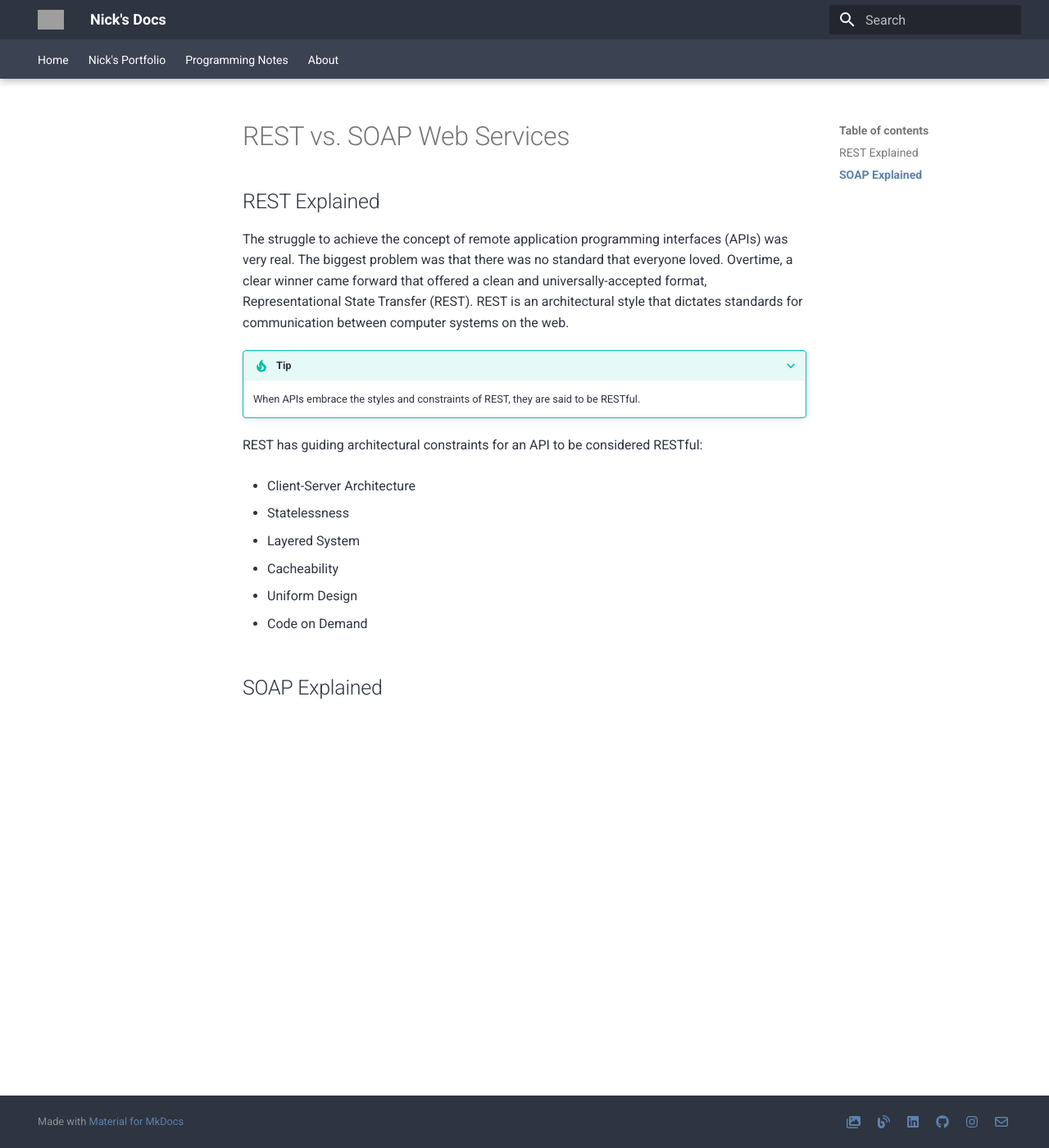
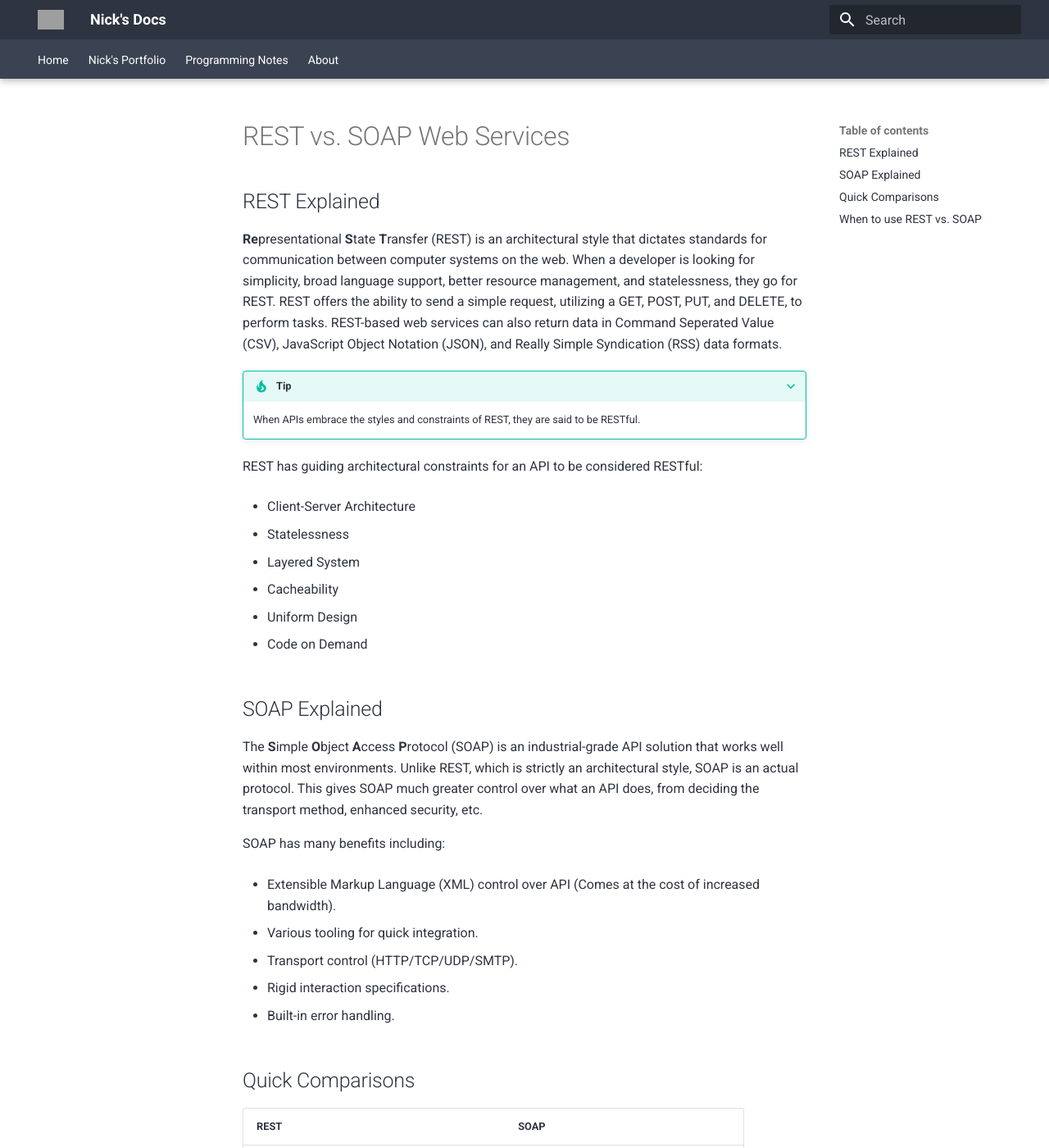
Before and after one commit to tpbnick/docs, an MkDocs documentation site: the page built from docs/rest-soap.md, in a window 1280 px wide and 1400 px high. Shown: the whole window at 82% size. Built offline with MkDocs 1.6.1 and Material for MkDocs 9.7.7, drawn with Linux system fonts in a browser that asks for light colours; some of the changed text lies outside the part shown; grey boxes are pictures that could not be loaded.

Commit message:
Commit 3/25
REST-SOAP updates.

```diff
--- a/docs/rest-soap.md
+++ b/docs/rest-soap.md
@@ -2,7 +2,7 @@
 
 ## REST Explained
 
-The struggle to achieve the concept of remote application programming interfaces (APIs) was very real.  The biggest problem was that there was no standard that everyone loved.  Overtime, a clear winner came forward that offered a clean and universally-accepted format, Representational State Transfer (REST).  REST is an architectural style that dictates standards for communication between computer systems on the web.
+**Re**presentational **S**tate **T**ransfer (REST) is an architectural style that dictates standards for communication between computer systems on the web.  When a developer is looking for simplicity, broad language support, better resource management, and statelessness, they go for REST.  REST offers the ability to send a simple request, utilizing a GET, POST, PUT, and DELETE, to perform tasks.  REST-based web services can also return data in Command Seperated Value (CSV), JavaScript Object Notation (JSON), and Really Simple Syndication (RSS) data formats.
 
 ???+ tip
 	When APIs embrace the styles and constraints of REST, they are said to be RESTful.
@@ -22,3 +22,39 @@ REST has guiding architectural constraints for an API to be considered RESTful:
 * Code on Demand
 
 ## SOAP Explained
+The **S**imple **O**bject **A**ccess **P**rotocol (SOAP) is an industrial-grade API solution that works well within most environments.  Unlike REST, which is strictly an architectural style, SOAP is an actual protocol.   This gives SOAP much greater control over what an API does, from deciding the transport method, enhanced security, etc.
+
+SOAP has many benefits including:
+
+* Extensible Markup Language (XML) control over API (Comes at the cost of increased bandwidth).
+
+* Various tooling for quick integration.
+
+* Transport control (HTTP/TCP/UDP/SMTP).
+
+* Rigid interaction specifications.
+
+* Built-in error handling.
+
+## Quick Comparisons
+
+| REST                                             | SOAP                                 |
+|--------------------------------------------------|--------------------------------------|
+| Stateless                                        | Stateful                             |
+| Architectural style                              | Web protocol                         |
+| Less bandwidth needed for requests               | More bandwidth needed due to XML     |
+| Can make use of SOAP                             | Cannot make use of REST                 |
+| Wide use of data formats (HTML, XML, JSON, etc.) | Only works with the XML format       |
+| Requires use of HTTP/HTTPS                             | Can utilize HTTP, HTTPS, TCP, UDP, and SMTP |
+
+## When to use REST vs. SOAP
+
+Deciding whether to use REST or SOAP should come down to determining what your end goal is and who will be using the API.  REST and JSON have recently become the go-to for web developers because it consumes less bandwidth, has increased flexibility, and offers easier integration with applications.  SOAP definitely still has its uses, specifically for APIs that need asynchronous and stateful operations, such as the financial industry.  Answering the following questions can also help determine which web service to use:
+
+* Who will be consuming the API data?
+
+* How often will the API change?
+
+* What types of applications/integrations will the API interact with?
+
+* What programming language is the API written in?
```
